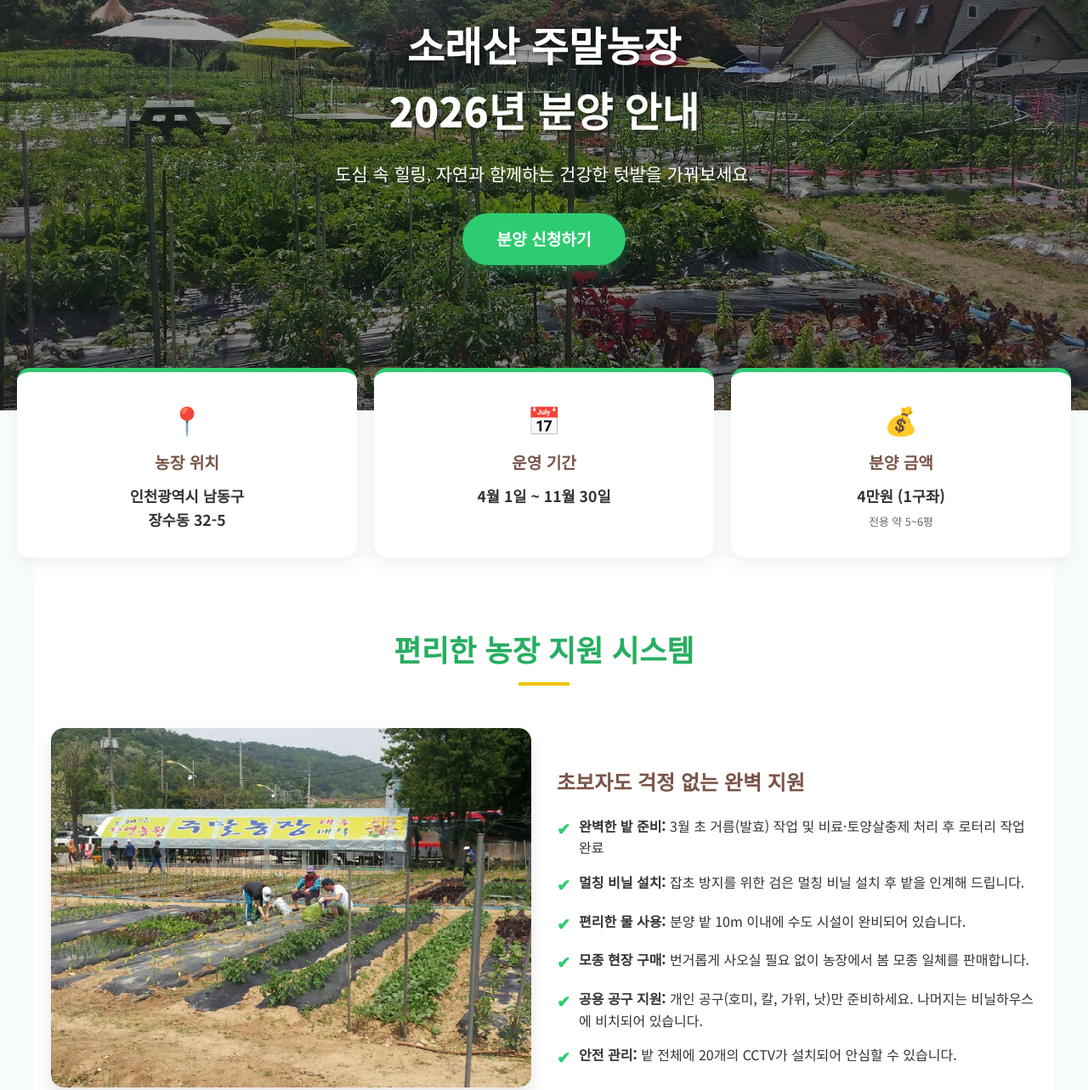
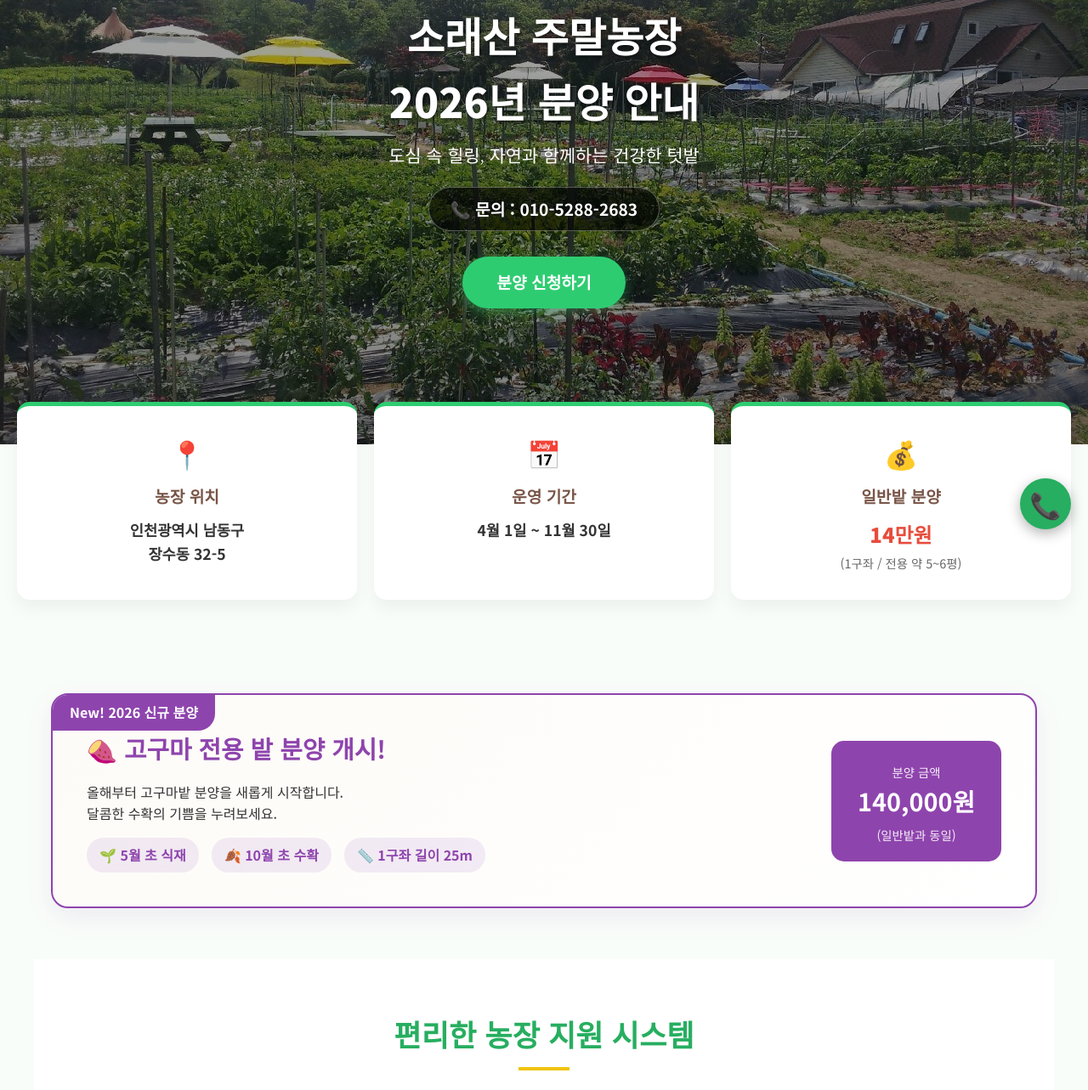
Before and after one commit to soresan/soresan, a plain HTML site: page index.html in a window 1280 px wide. Shown: the part 157-1440 px from the top of the page at 85% size. Drawn offline with Linux system fonts and the light colour scheme.

Commit message:
Add files via upload
2026 changed

```diff
--- a/index.html
+++ b/index.html
@@ -17,15 +17,17 @@
             --primary-green: #2ecc71;
             --dark-green: #27ae60;
             --earth-brown: #795548;
+            --sweet-potato: #8e44ad; /* 고구마 자주색 */
+            --sweet-inner: #f1c40f; /* 고구마 속살 노란색 */
             --light-bg: #f0f7f4;
-            --accent-yellow: #f1c40f;
+            --phone-color: #3498db;
         }
 
         /* 1. 히어로 섹션 (메인) */
         .hero {
             position: relative;
-            height: 80vh;
-            background-image: linear-gradient(rgba(0,0,0,0.3), rgba(0,0,0,0.5)), url('KakaoTalk_20251226_082155931.jpg'); /* 첫번째 풍경 사진 */
+            height: 85vh; /* 높이 약간 조정 */
+            background-image: linear-gradient(rgba(0,0,0,0.3), rgba(0,0,0,0.5)), url('KakaoTalk_20251226_082155931.jpg');
             background-size: cover;
             background-position: center;
             display: flex;
@@ -36,8 +38,22 @@
             color: white;
             padding: 20px;
         }
-        .hero h1 { font-size: 3rem; font-weight: 900; margin-bottom: 20px; text-shadow: 2px 2px 5px rgba(0,0,0,0.5); }
-        .hero p { font-size: 1.3rem; margin-bottom: 30px; font-weight: 300; }
+        .hero h1 { font-size: 3rem; font-weight: 900; margin-bottom: 10px; text-shadow: 2px 2px 5px rgba(0,0,0,0.5); }
+        .hero p { font-size: 1.3rem; margin-bottom: 20px; font-weight: 300; }
+
+        /* 메인 전화번호 스타일 */
+        .hero-contact {
+            background: rgba(0, 0, 0, 0.6);
+            padding: 10px 25px;
+            border-radius: 50px;
+            margin-bottom: 30px;
+            font-size: 1.2rem;
+            font-weight: bold;
+            border: 1px solid rgba(255,255,255,0.3);
+        }
+        .hero-contact a { color: #fff; display: flex; align-items: center; gap: 10px; }
+        .hero-contact a:hover { color: var(--accent-yellow); }
+
         .hero .btn-cta {
             background-color: var(--primary-green);
             color: white;
@@ -73,15 +89,61 @@
         }
         .info-card h3 { color: var(--earth-brown); margin-bottom: 10px; font-size: 1.2rem; }
         .info-card p { font-weight: bold; font-size: 1.1rem; }
+        .info-card .price { color: #e74c3c; font-size: 1.5rem; font-weight: 900; }
         .info-card .icon { font-size: 2rem; margin-bottom: 10px; display: block; }
 
         /* 공통 섹션 스타일 */
-        section { padding: 80px 20px; max-width: 1200px; margin: 0 auto; }
-        .section-title { text-align: center; margin-bottom: 50px; }
+        section { padding: 60px 20px; max-width: 1200px; margin: 0 auto; }
+        .section-title { text-align: center; margin-bottom: 40px; }
         .section-title h2 { font-size: 2.2rem; color: var(--dark-green); margin-bottom: 10px; }
-        .section-title span { display: block; width: 60px; height: 4px; background: var(--accent-yellow); margin: 0 auto; }
+        .section-title span { display: block; width: 60px; height: 4px; background: var(--sweet-inner); margin: 0 auto; }
 
-        /* 3. 농장 지원 안내 (특장점) */
+        /* 3. [신규] 고구마밭 특별 섹션 */
+        .special-section {
+            background: linear-gradient(135deg, #fdfbf7 0%, #fff 100%);
+            border: 2px solid var(--sweet-potato);
+            border-radius: 20px;
+            padding: 40px;
+            margin-top: 50px;
+            position: relative;
+            overflow: hidden;
+            box-shadow: 0 10px 30px rgba(142, 68, 173, 0.1);
+        }
+        .special-badge {
+            position: absolute; top: 0; left: 0;
+            background: var(--sweet-potato); color: white;
+            padding: 8px 20px;
+            font-weight: bold;
+            border-bottom-right-radius: 20px;
+        }
+        .special-content {
+            display: flex;
+            align-items: center;
+            justify-content: space-between;
+            flex-wrap: wrap;
+            gap: 30px;
+        }
+        .sp-text h3 { font-size: 1.8rem; color: var(--sweet-potato); margin-bottom: 15px; }
+        .sp-info-grid { display: flex; gap: 15px; flex-wrap: wrap; }
+        .sp-tag {
+            background: rgba(142, 68, 173, 0.1);
+            color: var(--sweet-potato);
+            padding: 8px 15px;
+            border-radius: 20px;
+            font-weight: bold;
+        }
+        .sp-price {
+            text-align: center;
+            background: var(--sweet-potato);
+            color: white;
+            padding: 20px 30px;
+            border-radius: 15px;
+            min-width: 200px;
+        }
+        .sp-price strong { font-size: 1.8rem; }
+        .sp-price p { font-size: 0.9rem; opacity: 0.9; margin-top: 5px; }
+
+        /* 4. 농장 지원 안내 (특장점) */
         .features { background-color: #fff; }
         .feature-grid {
             display: grid;
@@ -94,7 +156,7 @@
         .feature-item { display: flex; align-items: flex-start; margin-bottom: 15px; }
         .feature-item .check { color: var(--primary-green); margin-right: 10px; font-weight: bold; font-size: 1.2rem; }
 
-        /* 4. 분양 이미지 갤러리 */
+        /* 5. 분양 이미지 갤러리 */
         .gallery-grid {
             display: grid;
             grid-template-columns: repeat(auto-fit, minmax(300px, 1fr));
@@ -109,24 +171,49 @@
             font-weight: bold;
         }
 
-        /* 5. 주의사항 및 규칙 */
-        .rules { background-color: var(--light-bg); border-radius: 20px; padding: 50px; margin-top: 50px; }
+        /* 6. 주의사항 및 규칙 */
+        .rules { background-color: var(--light-bg); border-radius: 20px; padding: 50px; margin-top: 30px; }
         .rules h3 { margin-bottom: 20px; color: #e74c3c; display: flex; align-items: center; }
         .rules-list li { margin-bottom: 10px; padding-left: 15px; position: relative; }
         .rules-list li::before { content: "•"; color: #e74c3c; position: absolute; left: 0; font-weight: bold; }
 
-        /* 6. 신청 및 입금 안내 (강조) */
+        /* 7. 신청 및 입금 안내 */
         .apply-section { text-align: center; background-color: var(--dark-green); color: white; border-radius: 20px; padding: 60px 20px; margin-bottom: 50px; }
         .apply-section h2 { margin-bottom: 30px; }
         .bank-box {
             background: white; color: #333; padding: 20px;
             display: inline-block; border-radius: 10px;
-            margin: 20px 0; font-size: 1.3rem; font-weight: bold;
+            margin: 20px 0 10px 0; font-size: 1.3rem; font-weight: bold;
             box-shadow: 0 5px 15px rgba(0,0,0,0.2);
         }
+        .contact-box {
+            color: #fff; font-size: 1.2rem; margin-bottom: 30px;
+        }
+        .contact-box a { color: #fff; font-weight: bold; border-bottom: 1px dashed #fff; }
+
         .process-steps { display: flex; justify-content: center; gap: 30px; flex-wrap: wrap; margin-top: 30px; text-align: left; }
         .step { background: rgba(255,255,255,0.1); padding: 20px; border-radius: 10px; flex: 1; min-width: 200px; }
-        .step strong { color: var(--accent-yellow); font-size: 1.2rem; display: block; margin-bottom: 10px; }
+        .step strong { color: var(--sweet-inner); font-size: 1.2rem; display: block; margin-bottom: 10px; }
+
+        /* 플로팅 전화 버튼 (모바일용) */
+        .floating-call {
+            position: fixed;
+            bottom: 20px;
+            right: 20px;
+            background-color: var(--dark-green);
+            color: white;
+            width: 60px;
+            height: 60px;
+            border-radius: 50%;
+            display: flex;
+            align-items: center;
+            justify-content: center;
+            font-size: 30px;
+            box-shadow: 0 5px 15px rgba(0,0,0,0.3);
+            z-index: 1000;
+            transition: 0.3s;
+        }
+        .floating-call:hover { transform: scale(1.1); background-color: #219150; }
 
         /* 푸터 */
         footer { background: #333; color: #aaa; text-align: center; padding: 30px; font-size: 0.9rem; }
@@ -136,6 +223,8 @@
             .hero h1 { font-size: 2rem; }
             .summary { margin-top: 20px; }
             .feature-grid { grid-template-columns: 1fr; }
+            .special-content { flex-direction: column; text-align: center; }
+            .sp-info-grid { justify-content: center; }
         }
     </style>
 </head>
@@ -143,7 +232,12 @@
 
     <header class="hero">
         <h1>소래산 주말농장<br>2026년 분양 안내</h1>
-        <p>도심 속 힐링, 자연과 함께하는 건강한 텃밭을 가꿔보세요.</p>
+        <p>도심 속 힐링, 자연과 함께하는 건강한 텃밭</p>
+
+        <div class="hero-contact">
+            <a href="tel:01052882683">📞 문의 : 010-5288-2683</a>
+        </div>
+
         <a href="#apply" class="btn-cta">분양 신청하기</a>
     </header>
 
@@ -160,10 +254,33 @@
         </div>
         <div class="info-card">
             <span class="icon">💰</span>
-            <h3>분양 금액</h3>
-            <p>4만원 (1구좌)<br><span style="font-size:0.8rem; color:#666; font-weight:normal;">전용 약 5~6평</span></p>
+            <h3>일반밭 분양</h3>
+            <p class="price">14만원</p>
+            <p><span style="font-size:0.9rem; color:#666; font-weight:normal;">(1구좌 / 전용 약 5~6평)</span></p>
         </div>
     </div>
+
+    <section>
+        <div class="special-section">
+            <div class="special-badge">New! 2026 신규 분양</div>
+            <div class="special-content">
+                <div class="sp-text">
+                    <h3>🍠 고구마 전용 밭 분양 개시!</h3>
+                    <p>올해부터 고구마밭 분양을 새롭게 시작합니다.<br>달콤한 수확의 기쁨을 누려보세요.</p>
+                    <div class="sp-info-grid" style="margin-top: 15px;">
+                        <span class="sp-tag">🌱 5월 초 식재</span>
+                        <span class="sp-tag">🍂 10월 초 수확</span>
+                        <span class="sp-tag">📏 1구좌 길이 25m</span>
+                    </div>
+                </div>
+                <div class="sp-price">
+                    <p>분양 금액</p>
+                    <strong>140,000원</strong>
+                    <p>(일반밭과 동일)</p>
+                </div>
+            </div>
+        </div>
+    </section>
 
     <section class="features">
         <div class="section-title">
@@ -218,10 +335,13 @@
 
     <section id="apply" class="apply-section">
         <h2>지금 바로 신청하세요!</h2>
-        <p>선착순 분양 중입니다. 서둘러 신청하세요.</p>
+        <p>일반밭 & 고구마밭 선착순 분양 중입니다.</p>
 
         <div class="bank-box">
             기업은행 0011288-2683 (예금주: 정해용)
+        </div>
+        <div class="contact-box">
+            문의전화 : <a href="tel:01052882683">010-5288-2683</a>
         </div>
         <p style="font-size: 0.9rem; opacity: 0.8;">* 입금 확인 후 분양 확정됩니다.</p>
 
@@ -243,8 +363,11 @@
 
     <footer>
         <p><strong>소래산 주말농장</strong> | 인천광역시 남동구 장수동 32-5</p>
+        <p>문의: 010-5288-2683</p>
         <p>Copyright © 2026 Soraesan Weekend Farm. All rights reserved.</p>
     </footer>
 
+    <a href="tel:01052882683" class="floating-call" title="전화 문의하기">📞</a>
+
 </body>
 </html>
```
